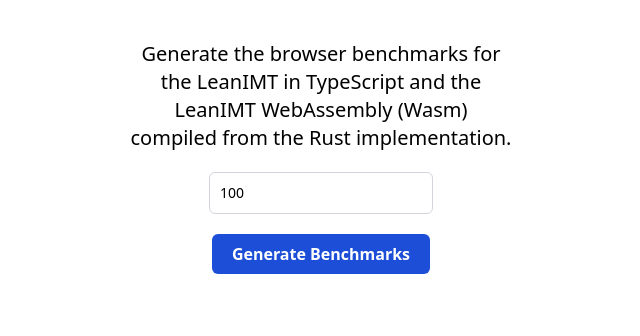
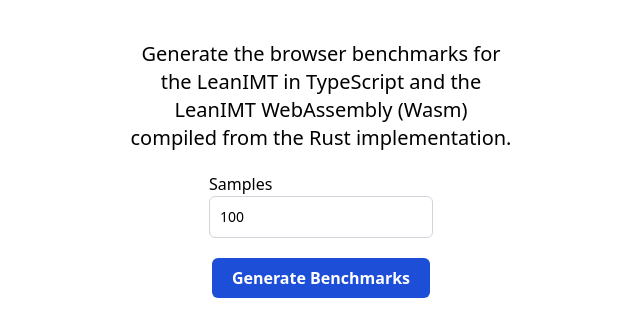
Before and after one commit to vplasencia/leanimt-rs, a React (Vite) app in the folder leanimt-browser-benchmarks/: page /browser in a window 1280 px wide. Shown: the top 336 px of the page, without its empty margins (319-959 px from the left). Built offline with nearby package versions, Linux system fonts and the light colour scheme.

Commit message:
refactor: add title to the input number

```diff
--- a/leanimt-browser-benchmarks/src/pages/Browser.tsx
+++ b/leanimt-browser-benchmarks/src/pages/Browser.tsx
@@ -34,6 +34,8 @@ export default function Browser() {
           LeanIMT WebAssembly (Wasm) compiled from the Rust implementation.
         </div>
         <div className="w-fit mt-5 flex flex-col justify-center items-center">
+          <div>
+            <div>Samples</div>
             <input
               type="number"
               id="number-input"
@@ -45,6 +47,7 @@ export default function Browser() {
               required
               onChange={(e) => setSamples(parseInt(e.target.value))}
             />
+          </div>
 
           <button
             onClick={getTableInfo}
```
Lines whose indentation alone changed are shown as unchanged.
